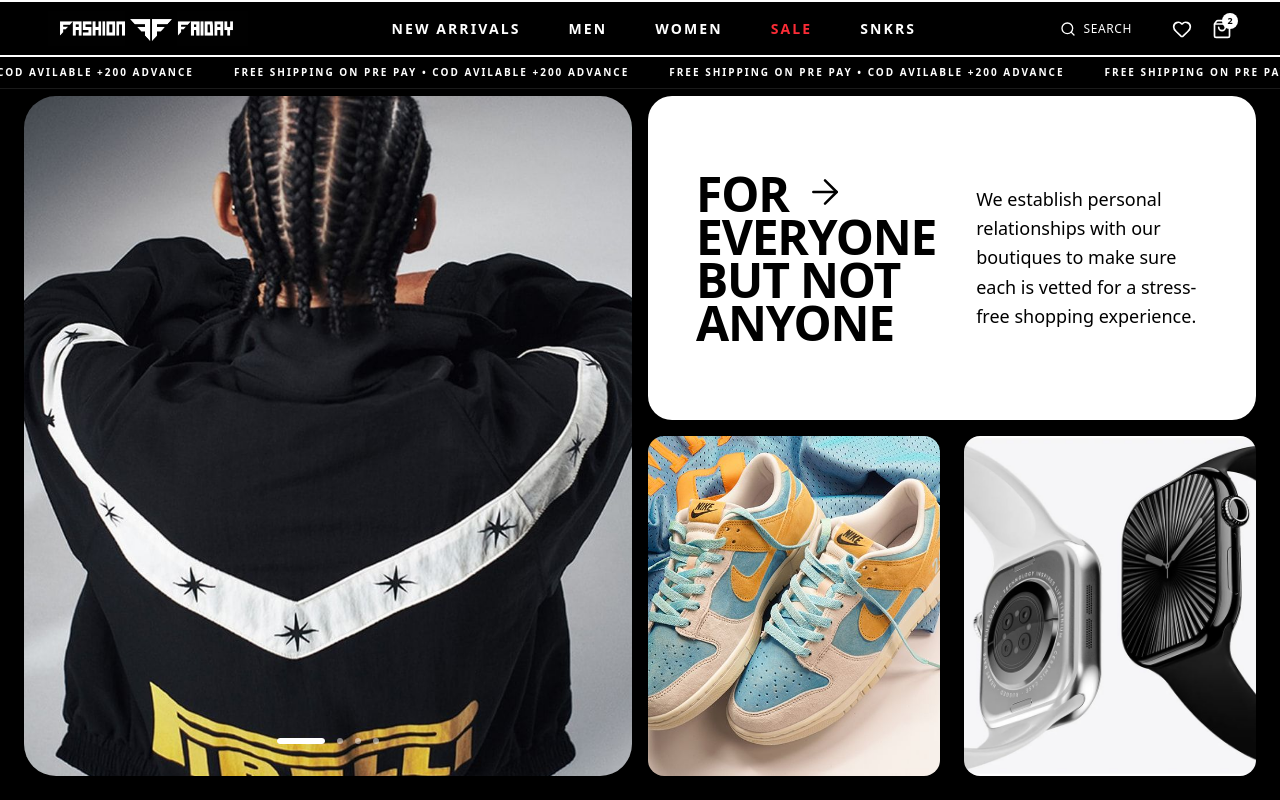
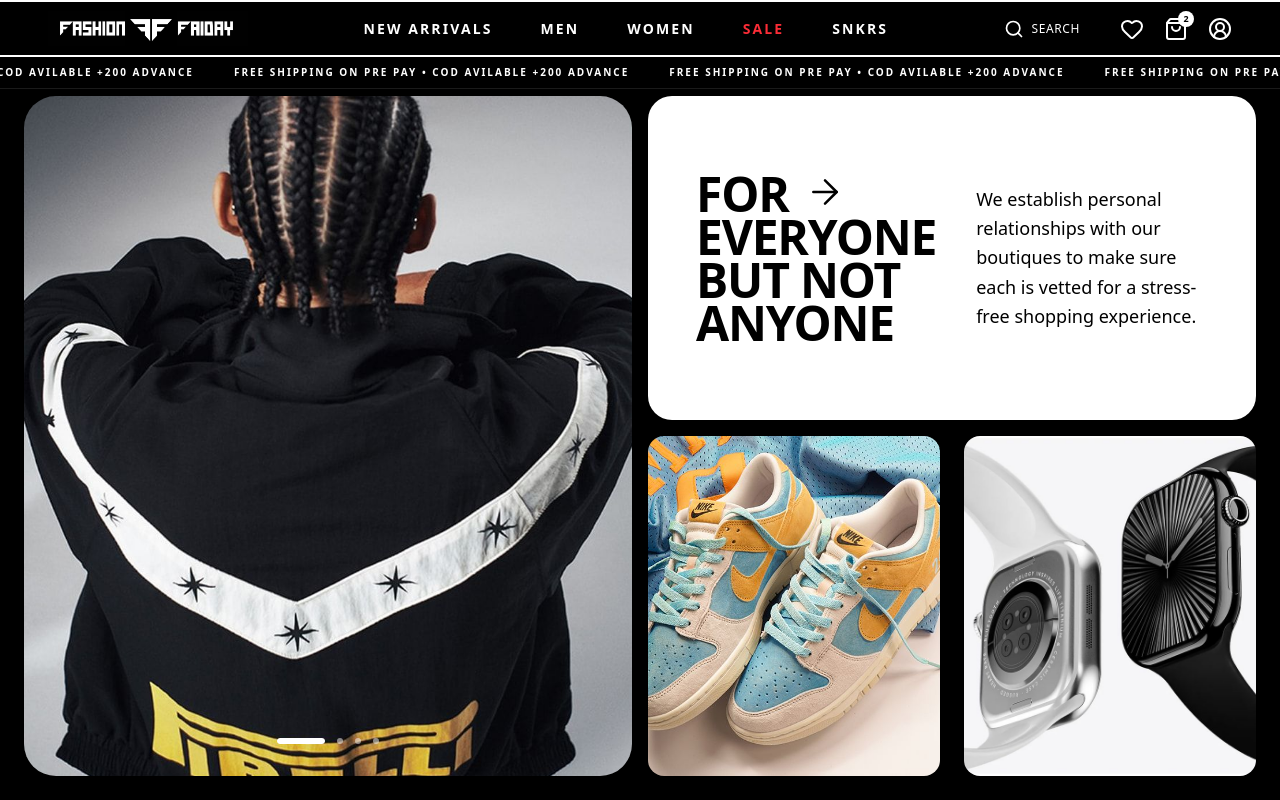
Before and after one commit to FashionFriday-tech/platform, a Next.js app: page / in a window 1280 px wide. Shown: the top 800 px of the page. Built offline with nearby package versions, Linux system fonts and the light colour scheme.

Commit message:
feat (header) : add profile icon on header

```diff
--- a/src/components/layout/Header.tsx
+++ b/src/components/layout/Header.tsx
@@ -11,6 +11,7 @@ import {
   ArrowRight,
   Heart,
   Home,
+  CircleUserRound,
 } from "lucide-react";
 
 // --- Data Configuration ---
@@ -122,7 +123,7 @@ export function Header() {
               onClick={() => setIsSearchOpen(true)}
               className="hidden lg:flex items-center gap-2 text-xs font-medium uppercase tracking-wider hover:opacity-60 transition-opacity"
             >
-              <Search className="w-4 h-4" />
+              <Search className="w-5 h-5" />
               <span>Search</span>
             </button>
 
@@ -132,15 +133,21 @@ export function Header() {
               href="/wishlist"
               className="hover:opacity-60 transition-opacity"
             >
-              <Heart className="w-5 h-5" />
+              <Heart className="w-6 h-6" />
             </Link>
 
             <button className="relative hover:opacity-60 transition-opacity">
-              <ShoppingBag className="w-5 h-5" />
+              <ShoppingBag className="w-6 h-6" />
               <span className="absolute -top-1.5 -right-1.5 bg-white text-black text-[9px] w-4 h-4 flex items-center justify-center rounded-full font-bold">
                 2
               </span>
             </button>
+             <Link
+              href="/profile"
+              className="hover:opacity-60 transition-opacity"
+            >
+              <CircleUserRound className="w-6 h-6" />
+            </Link>
           </div>
         </div>
 
```
